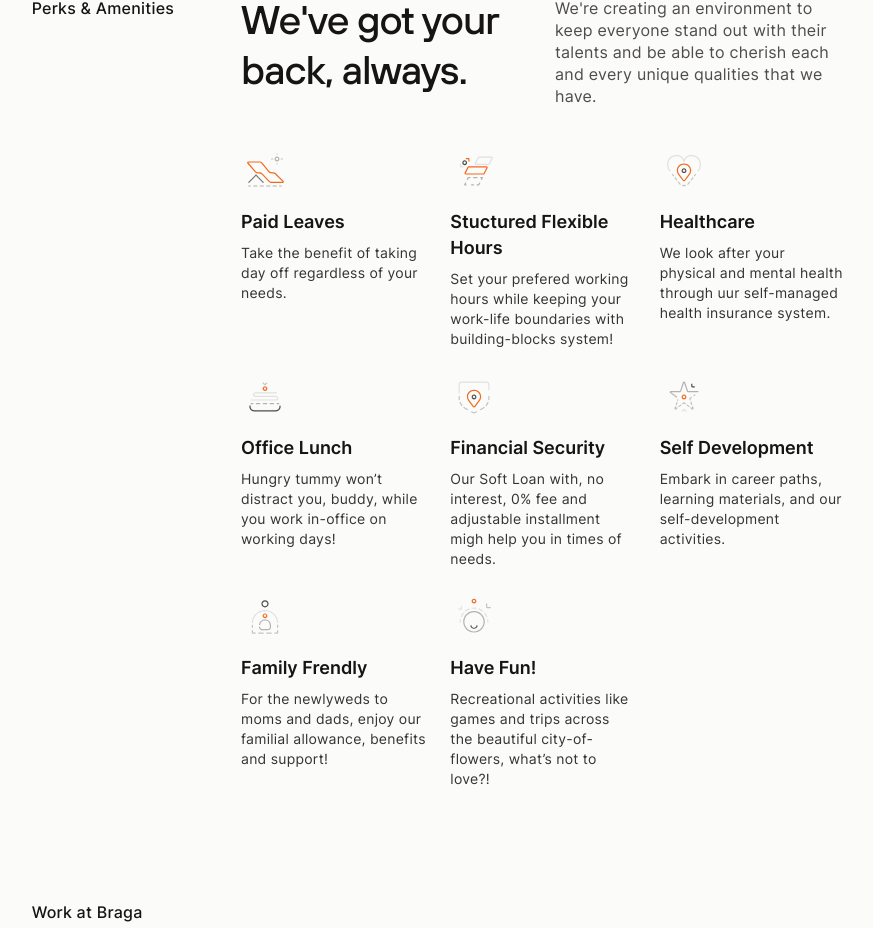
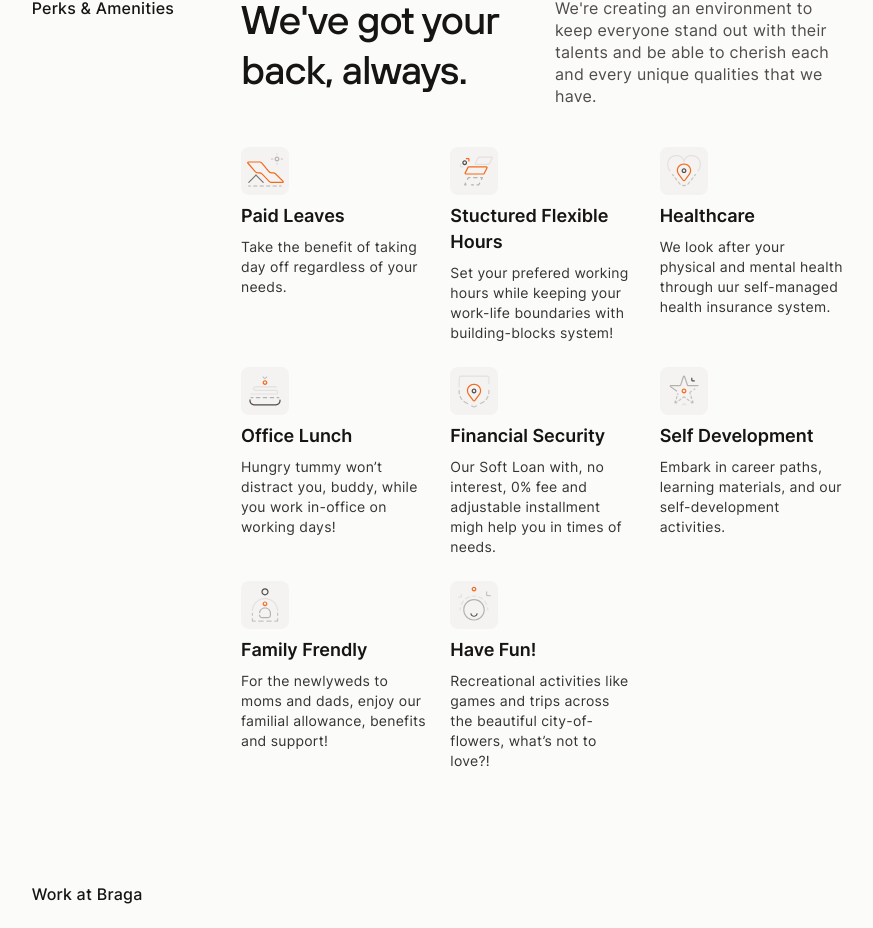
Before and after one commit to FelineJTD/braga-technologies-main-site, a Next.js app: page /company/career in a window 1280 px wide. Shown: the part 956-1884 px from the top of the page, without its empty margins (97-970 px from the left). Built offline with nearby package versions, Linux system fonts and the light colour scheme.

Commit message:
add bg to images

```diff
--- a/pages/company/career.js
+++ b/pages/company/career.js
@@ -45,8 +45,10 @@ export default function Career() {
           <div className='col-start-4 col-span-6 grid grid-cols-2 md:grid-cols-3 gap-6'>
             {Benefits.map((benefit, index) => (
               <div key={index}>
-                <Image src={benefit.img} alt='' height={48} width={48}/>
-                <h5 className='my-2'>{benefit.title}</h5>
+                <div className='h-12 w-12 rounded-lg bg-gray-100 mb-2'>
+                  <Image src={benefit.img} alt='' height={48} width={48}/>
+                </div>
+                <h5 className='mb-2'>{benefit.title}</h5>
                 <p className='text-sm text-gray-700'>{benefit.description}</p>
               </div>
             ))}
```
